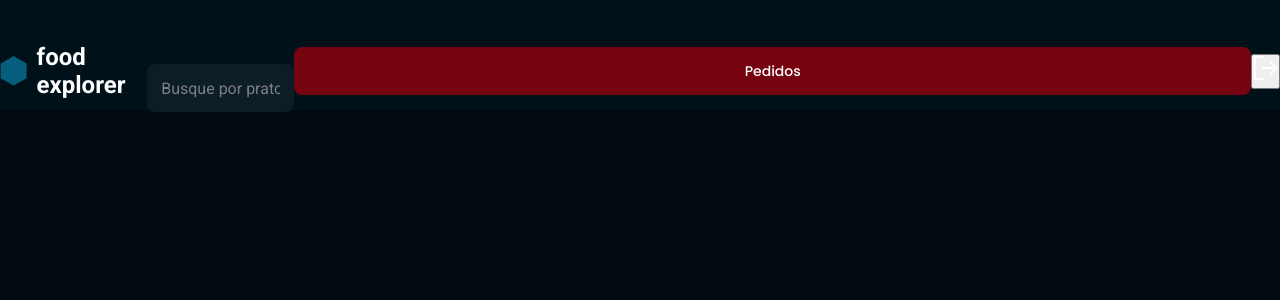
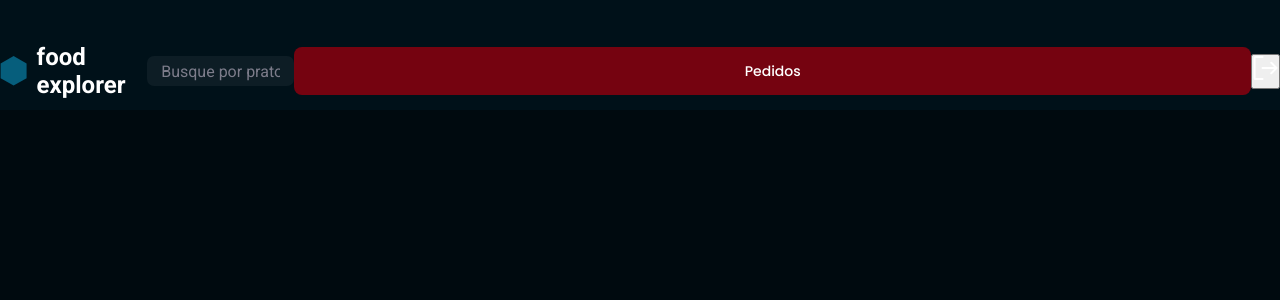
Before and after one commit to dionedev/Food_Explorer_FrontEnd, a React (Vite) app: page / in a window 1280 px wide. Shown: the top 300 px of the page. Built offline with nearby package versions, Linux system fonts and the light colour scheme.

Commit message:
fix: input component style

```diff
--- a/src/components/Input/styles.js
+++ b/src/components/Input/styles.js
@@ -3,8 +3,10 @@ import styled from "styled-components";
 export const Container = styled.div`
   width: 100%;
   display: flex;
-  flex-direction: column;
-  gap: 0.8rem;
+  align-items: center;
+  background-color: ${({ theme }) => theme.colors.dark_900};
+  color: ${({ theme }) => theme.colors.light_400};
+  border-radius: 7px;
 
   > label {
     color: ${({ theme }) => theme.colors.light_400};
@@ -14,9 +16,8 @@ export const Container = styled.div`
     width: 100%;
     height: 4.8rem;
     padding: 1.6rem 1.4rem;
-    background-color: ${({ theme }) => theme.colors.dark_900};
+    background-color: transparent;
     border: none;
-    border-radius: 8px;
     color: ${({ theme }) => theme.colors.light_100};
 
     &::placeholder {
@@ -27,4 +28,8 @@ export const Container = styled.div`
       border: 1px solid #4A808C;
     }
   }
+
+  > svg {
+    margin-left: 16px;
+  }
 `
```
